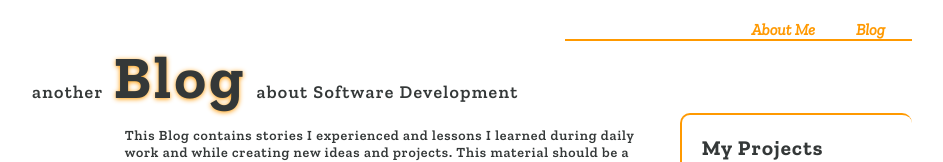
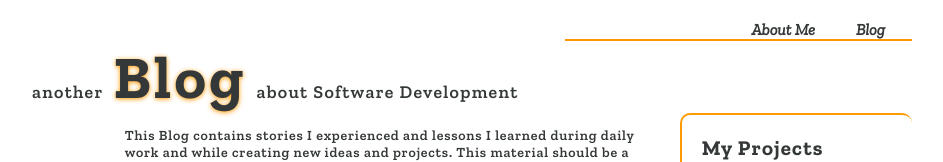
Before and after one commit to jmeischner/archive-jmeischner.github.io, a Gatsby site: page / in a window 1280 px wide. Shown: the top 162 px of the page, without its empty margins (208-1151 px from the left). Built offline with nearby package versions, Linux system fonts and the light colour scheme; Gatsby itself is replaced by a stand-in of ours.

Commit message:
Fix Navi Link Color

```diff
--- a/src/components/layout/navigation.js
+++ b/src/components/layout/navigation.js
@@ -24,9 +24,11 @@
 `
 
 const NavigationLink = styled(Link)`
-    color: ${p => p.theme.color.primary};
-    font-weight: 700;
-    text-decoration: none;
+    span {
+        color: ${p => p.theme.color.primary};
+        font-weight: 700;
+        text-decoration: none;
+    }
 `
 
 const Navigation = () => {
@@ -36,12 +38,16 @@
             <Container justifyContent="flex-end">
                 <NavigationItem>
                     <NavigationLink>
-                        About Me
+                        <span>
+                            About Me
+                        </span>
                     </NavigationLink>
                 </NavigationItem>
                 <NavigationItem>
                     <NavigationLink>
-                        Blog
+                        <span>
+                            Blog
+                        </span>
                     </NavigationLink>
                 </NavigationItem>
             </Container>
```
